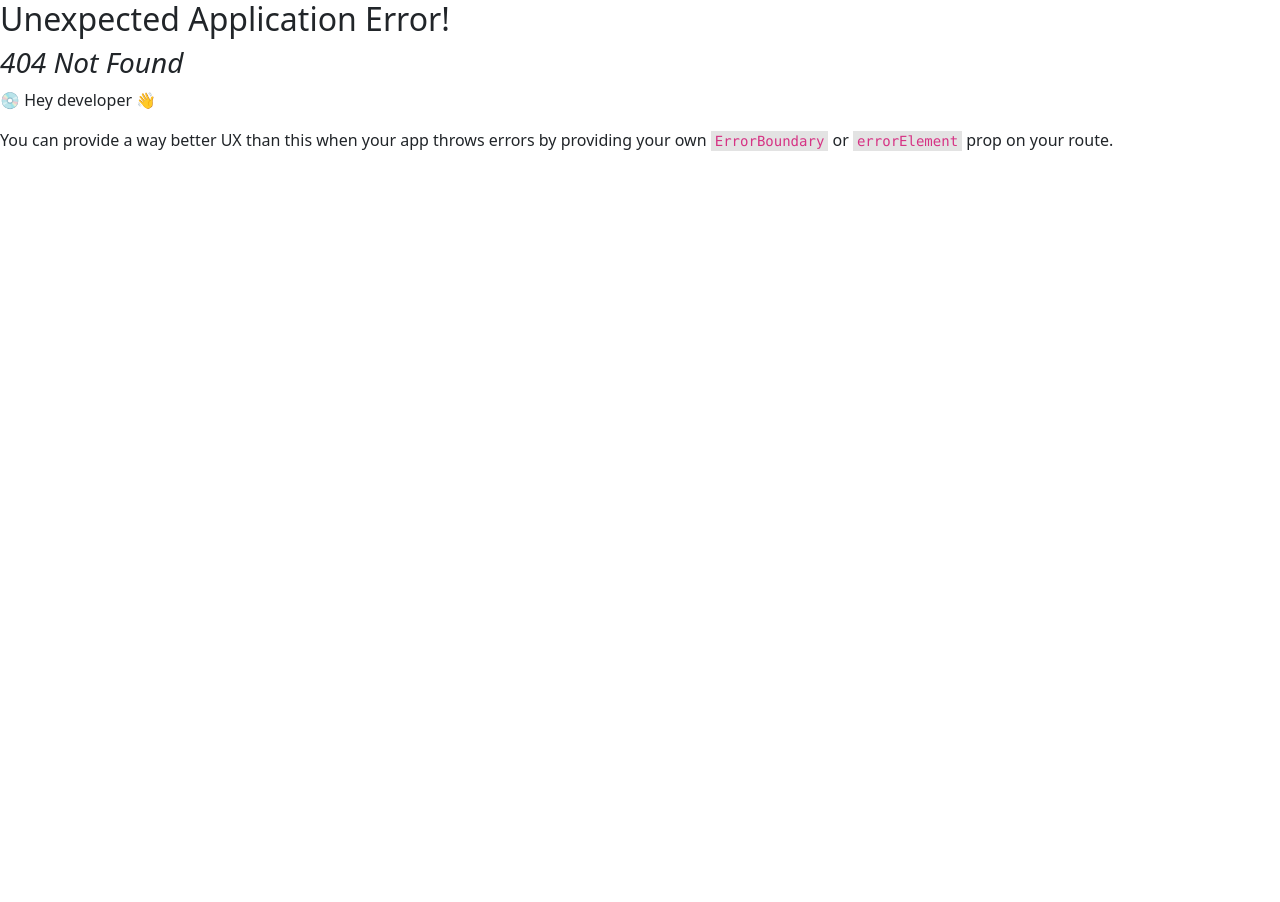
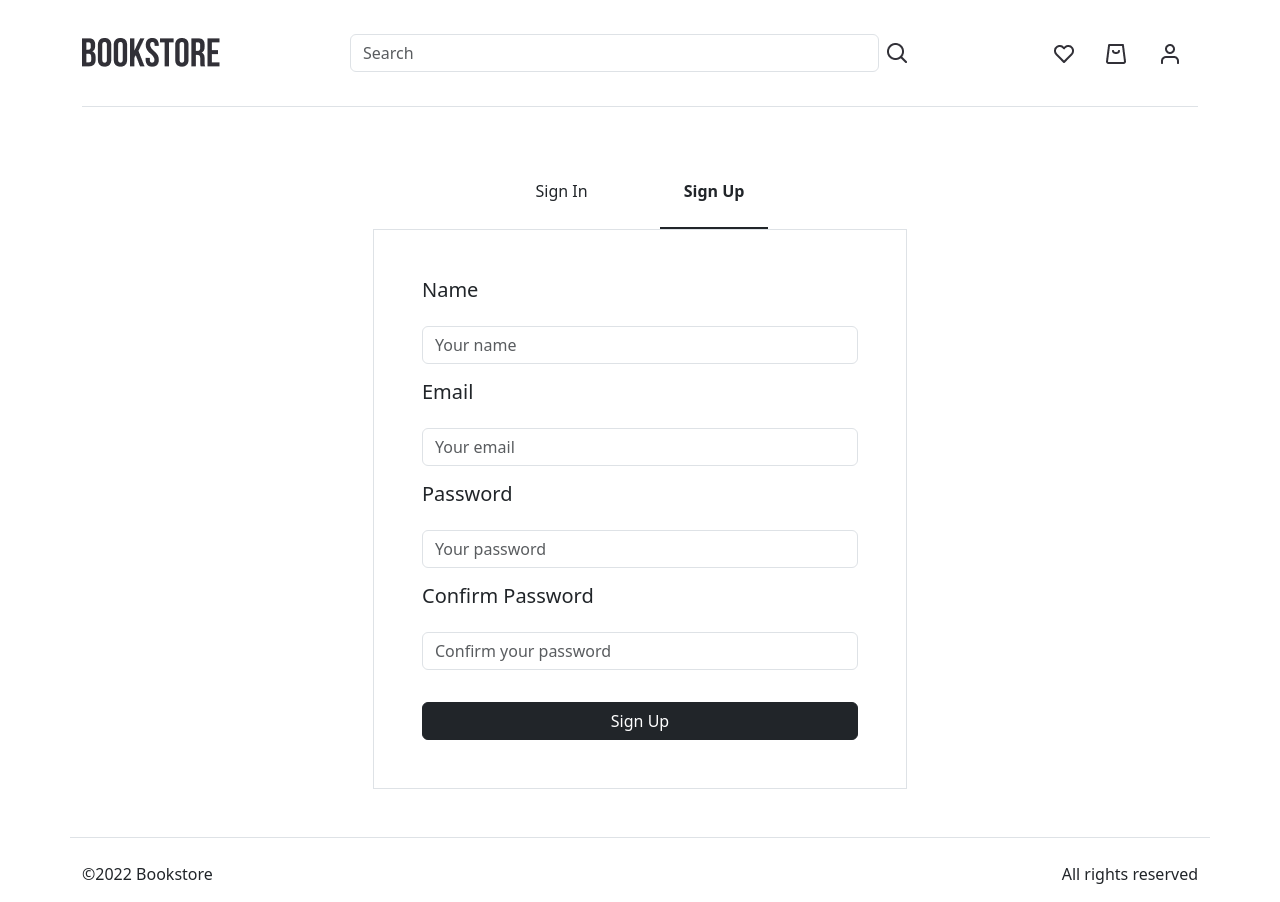
Before and after one commit to dmathcore231/book-shop, a React (Vite) app in the folder project/: page /authorization/sign_up in a window 1280 px wide. Before the commit this address had no page. Before the commit the page ends 800 px from the top, so only its background shows below. Built offline with nearby package versions, Linux system fonts and the light colour scheme.

Commit message:
feat(authorization): add authorization static page

```diff
--- a/project/src/components/NavBar/index.tsx
+++ b/project/src/components/NavBar/index.tsx
@@ -14,7 +14,7 @@ export function NavBar(): JSX.Element {
         <a href="#" className="icon-group__item p-3">
           <img className="icon-group__img img-fluid" src="/src/images/shop-bag.png" alt="" />
         </a>
-        <a href="#" className="icon-group__item p-3">
+        <a href="/authorization/sign_in" className="icon-group__item p-3">
           <img className="icon-group__img img-fluid" src="/src/images/user-icon.png" alt="" />
         </a>
       </div>
--- /dev/null
+++ b/project/src/components/NavBarAuthorization/index.tsx
@@ -0,0 +1,16 @@
+import { NavLink } from "react-router-dom"
+
+export function NavBarAuthorization(): JSX.Element {
+  return (
+    <nav className="nav-bar-authorization d-flex justify-content-center">
+      <ul className="nav nav-underline d-flex gap-5">
+        <li className="nav-item">
+          <NavLink className="nav-link p-4 text-dark" aria-current="page" to="/authorization/sign_in">Sign In</NavLink>
+        </li>
+        <li className="nav-item">
+          <NavLink className="nav-link p-4 text-dark" to="/authorization/sign_up">Sign Up</NavLink>
+        </li>
+      </ul>
+    </nav>
+  )
+}
--- /dev/null
+++ b/project/src/pages/Authorization/index.tsx
@@ -0,0 +1,10 @@
+import { Outlet } from "react-router-dom"
+import { NavBarAuthorization } from "../../components/NavBarAuthorization"
+export function Authorization(): JSX.Element {
+  return (
+    <>
+      <NavBarAuthorization />
+      <Outlet />
+    </>
+  )
+}
--- /dev/null
+++ b/project/src/pages/SignIn/index.tsx
@@ -0,0 +1,17 @@
+
+export function SignIn(): JSX.Element {
+  return (
+    <div className="container w-50">
+      <div className="sign-in d-flex justify-content-center border border-1">
+        <form className="sign-in-form d-flex flex-column w-100 p-5 gap-3">
+          <label htmlFor="input-email"><h5>Email</h5></label>
+          <input type="email" className="form-control" id="input-email" placeholder="Your email" />
+          <label htmlFor="input-password"><h5>Password</h5></label>
+          <input type="password" className="form-control" id="input-password" placeholder="Your password" />
+          <a href="#" className="forgot-password text-dark link-underline-light"> Forgot your password?</a>
+          <button type="submit" className="btn btn-dark">Sign In</button>
+        </form>
+      </div>
+    </div>
+  )
+}
--- /dev/null
+++ b/project/src/pages/SignUp/index.tsx
@@ -0,0 +1,20 @@
+
+export function SignUp(): JSX.Element {
+  return (
+    <div className="container w-50">
+      <div className="sign-up d-flex justify-content-center border border-1">
+        <form className="sign-up-form d-flex flex-column w-100 p-5 gap-3">
+          <label htmlFor="input-name"><h5>Name</h5></label>
+          <input type="text" className="form-control" id="input-name" placeholder="Your name" />
+          <label htmlFor="input-email"><h5>Email</h5></label>
+          <input type="email" className="form-control" id="input-email" placeholder="Your email" />
+          <label htmlFor="input-password"><h5>Password</h5></label>
+          <input type="password" className="form-control" id="input-password" placeholder="Your password" />
+          <label htmlFor="input-confirm-password"><h5>Confirm Password</h5></label>
+          <input type="password" className="form-control mb-3" id="input-confirm-password" placeholder="Confirm your password" />
+          <button type="submit" className="btn btn-dark">Sign Up</button>
+        </form>
+      </div>
+    </div>
+  )
+}
```
Also changed, not shown: project/src/router.tsx (+16 -0 lines).
